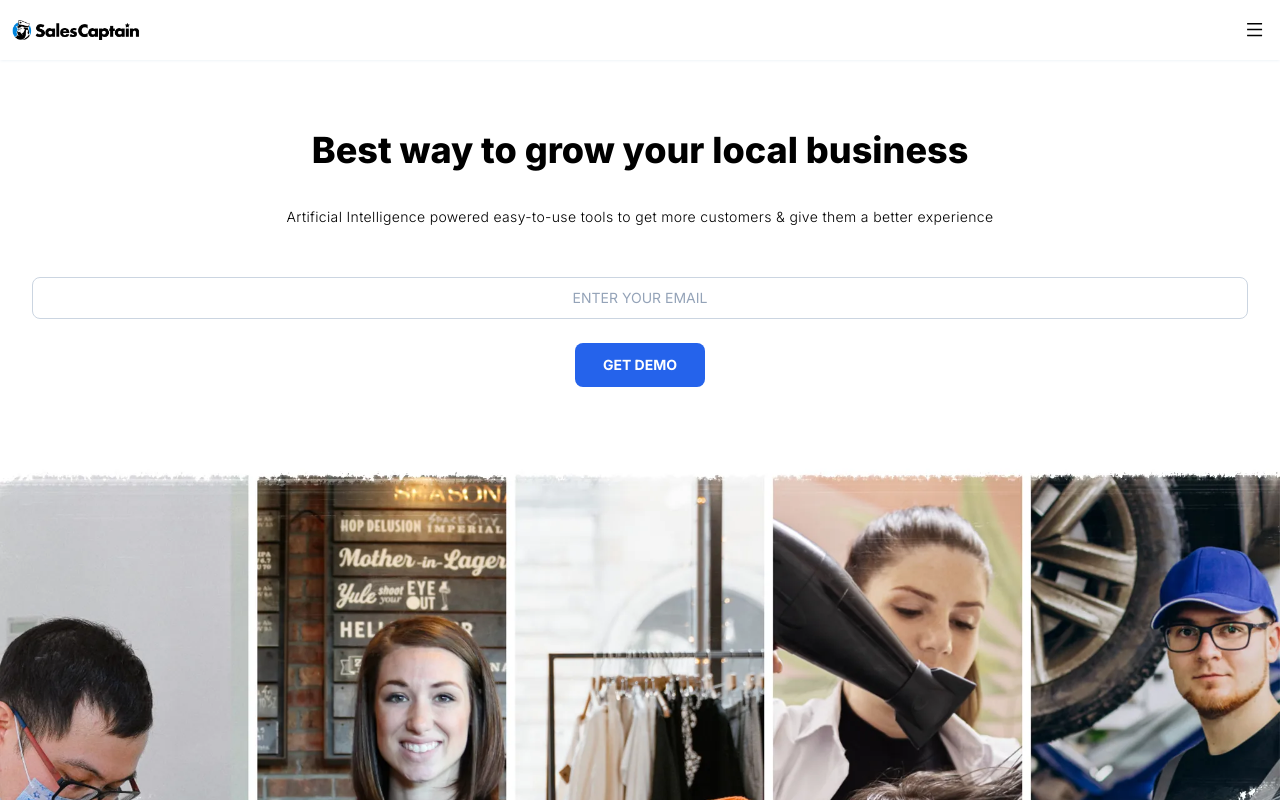
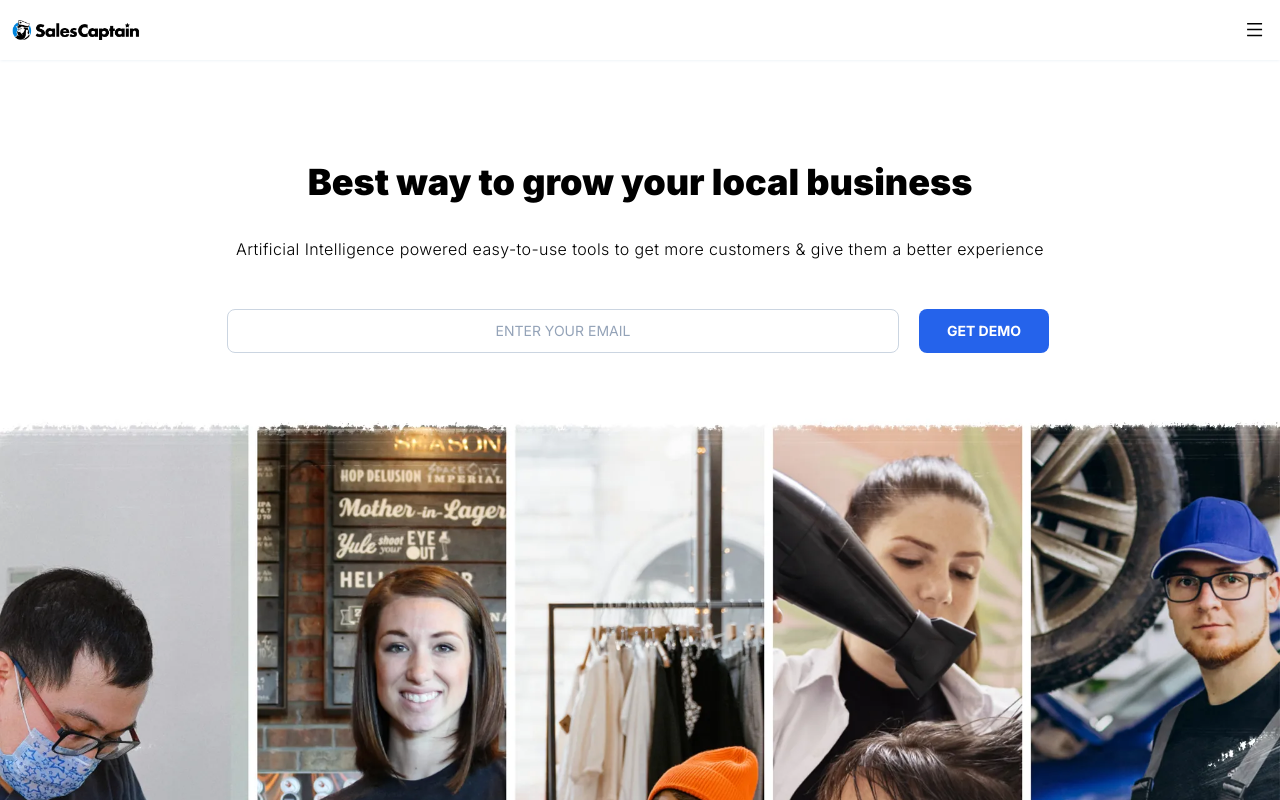
Before and after one commit to shrikantkalar023/SalesCaptain, a Next.js app: page / in a window 1280 px wide. Shown: the top 800 px of the page. Built offline with nearby package versions, Linux system fonts and the light colour scheme.

Commit message:
Did some responsive optimizations

```diff
--- a/src/app/page.tsx
+++ b/src/app/page.tsx
@@ -8,30 +8,42 @@ export default function Home() {
   return (
     <main>
       <Navbar />
-      <h1 className="mx-4 mb-8 mt-32 text-center text-4xl font-extrabold leading-tight">
+      <h1 className="mx-4 mb-8 mt-32 text-center text-4xl font-extrabold leading-tight sm:mt-40 sm:font-black">
         Best way to grow your local business
       </h1>
-      <p className="mb-12 px-4 text-center text-sm font-light leading-6 tracking-wide">
+      <p className="mb-12 px-4 text-center text-sm font-light leading-6 tracking-wide sm:text-base">
         Artificial Intelligence powered easy-to-use tools to get more customers
         & give them a better experience
       </p>
-      <form className="mb-16 px-8">
+      <form className="mb-16 px-8 sm:mb-12 sm:flex sm:justify-center sm:gap-4">
         <input
           type="email"
           id="email"
-          className="mb-6 block w-full rounded-lg border border-slate-300  p-2.5 text-center text-sm text-gray-900 placeholder-slate-400 focus:border-sky-500 focus:outline-none focus:ring-0 focus:ring-sky-500"
+          className="mb-6 block w-full rounded-lg border border-slate-300 p-2.5 text-center text-sm text-gray-900 placeholder-slate-400 focus:border-sky-500 focus:outline-none focus:ring-0 focus:ring-sky-500 sm:mb-0 sm:max-w-2xl sm:basis-3/5"
           placeholder="ENTER YOUR EMAIL"
           required
         />
-        <div className="flex w-full justify-center">
+        <div className="mx-1 flex justify-center">
           <button
             type="submit"
-            className="rounded-lg bg-blue-600 px-7 py-3 text-center text-sm font-bold text-white hover:bg-blue-700"
+            className="whitespace-nowrap rounded-lg bg-blue-600  px-7 py-3 text-center text-sm font-bold text-white hover:bg-blue-700"
           >
             GET DEMO
           </button>
         </div>
       </form>
+      {/* TODO: remove this flex learn demo
+      <div className="flex justify-center gap-4 px-8">
+        <div className="max-w-2xl basis-2/3 bg-pink-500">01</div>
+        <div className="mx-1 flex justify-center">
+          <button
+            type="submit"
+            className="whitespace-nowrap rounded-lg bg-blue-600  px-7 py-3 text-center text-sm font-bold text-white hover:bg-blue-700"
+          >
+            GET DEMO
+          </button>
+        </div>
+      </div> */}
       <img src="/happy.webp" alt="happy local business person" />
       <h1 className="mx-4 mb-11 mt-20 text-center text-2xl font-black leading-snug tracking-wide">
         Trusted by 100,000+ local businesses globally
--- a/src/components/Navbar.tsx
+++ b/src/components/Navbar.tsx
@@ -1,5 +1,4 @@
 "use client";
-import Image from "next/image";
 import { useEffect, useState } from "react";
 import { AiOutlineMenu } from "react-icons/ai";
 
```
